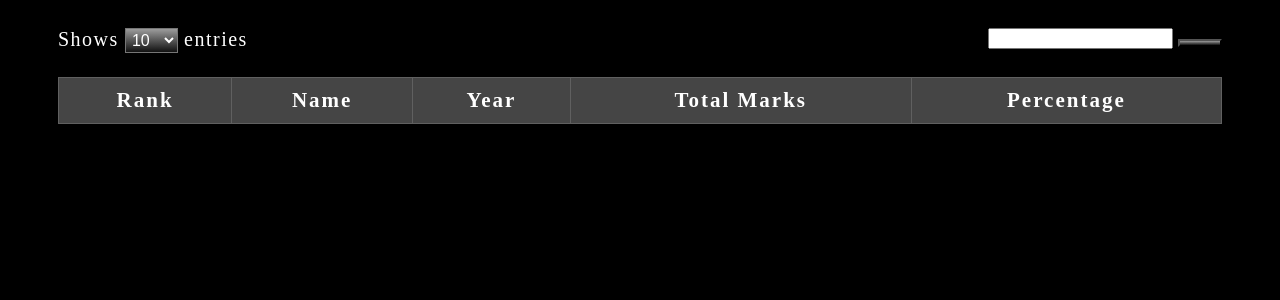
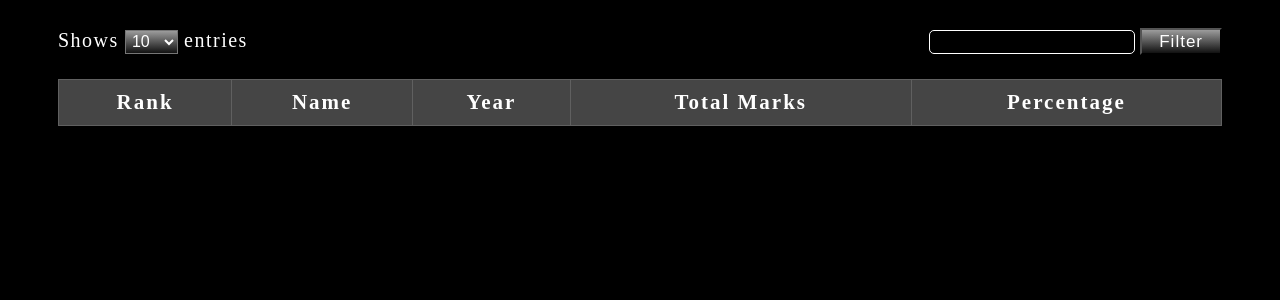
Before and after one commit to ChesterLen/JavaScript-pagination, a Django app: page / in a window 1280 px wide. Shown: the top 300 px of the page. Run offline with Django 5.2, Linux system fonts and the light colour scheme; data that the repository does not hold is empty.

Commit message:
Write CSS for filter button

```diff
--- a/static/js/pagination.js
+++ b/static/js/pagination.js
@@ -118,3 +118,8 @@ document.getElementById('table_size').addEventListener('change', function() {
     startIndex = 1;
     displayIndexButtons();
 });
+
+document.getElementById('tab_filter_btn').addEventListener('click', () => {
+    currentIndex = 1;
+
+})
--- a/static/pagination.css
+++ b/static/pagination.css
@@ -64,6 +64,7 @@ button.active, button:hover {
     margin-bottom: 1.5em;
     display: flex;
     justify-content: space-between;
+    align-items: center;
 
 }
 
@@ -81,3 +82,17 @@ button.active, button:hover {
 .page_limit option {
     background: rgb(58, 58, 58);
 }
+
+#tab_filter_text {
+    height: 1.5em;
+    width: 15em;
+    background: transparent;
+    color: #fff;
+    border: 1px #fff solid;
+    border-radius: 5px;
+}
+
+#tab_filter_btn {
+    font-size: 17px;
+    letter-spacing: 1px;
+}
--- a/templates/index.html
+++ b/templates/index.html
@@ -24,7 +24,7 @@
         </div>
         <div class="tab_filter_container">
             <input type="text" id="tab_filter_text">
-            <button id="tab_filter_btn" class="active"></button>
+            <button id="tab_filter_btn" class="active">Filter</button>
         </div>
     </div>
     <table>
```
